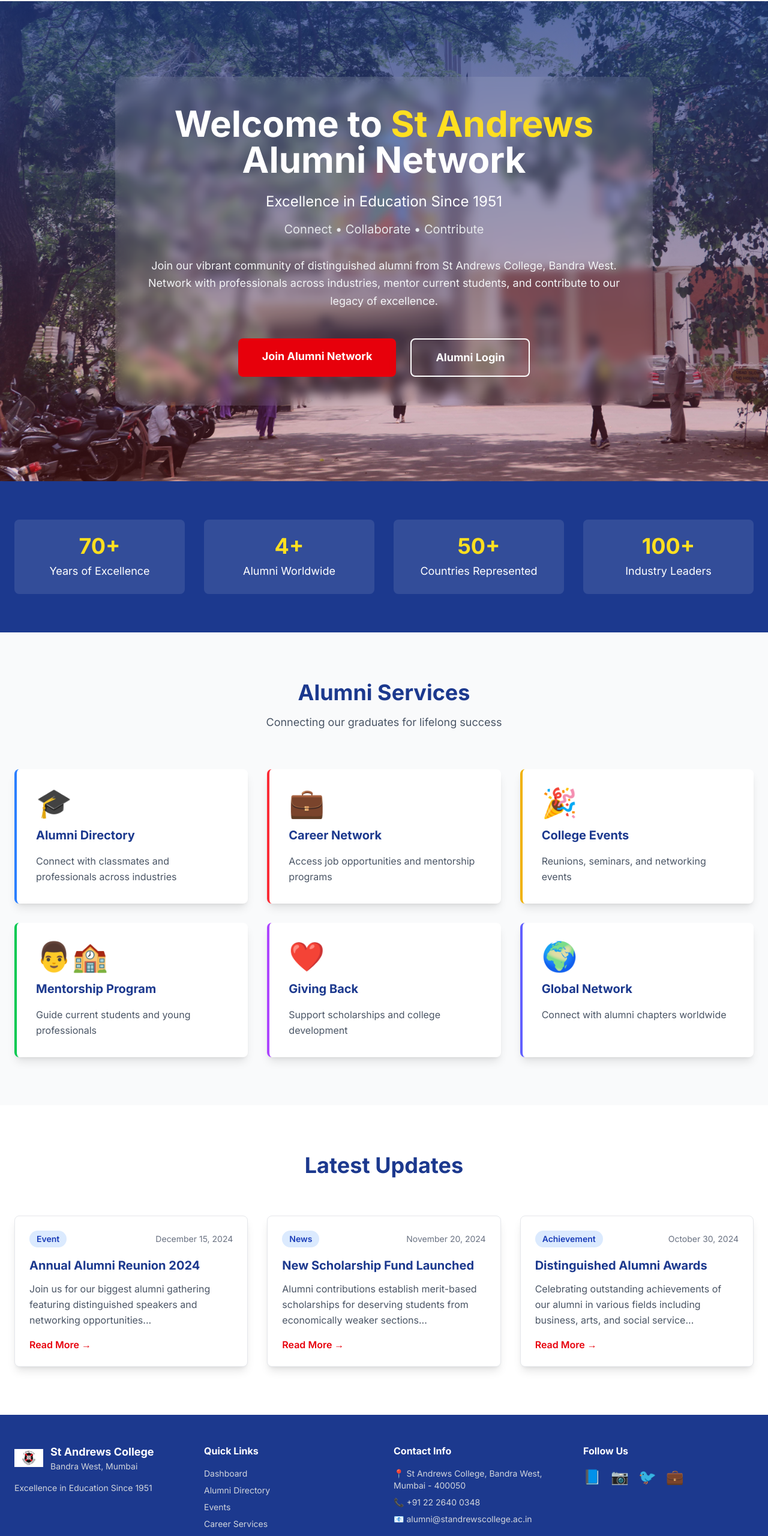
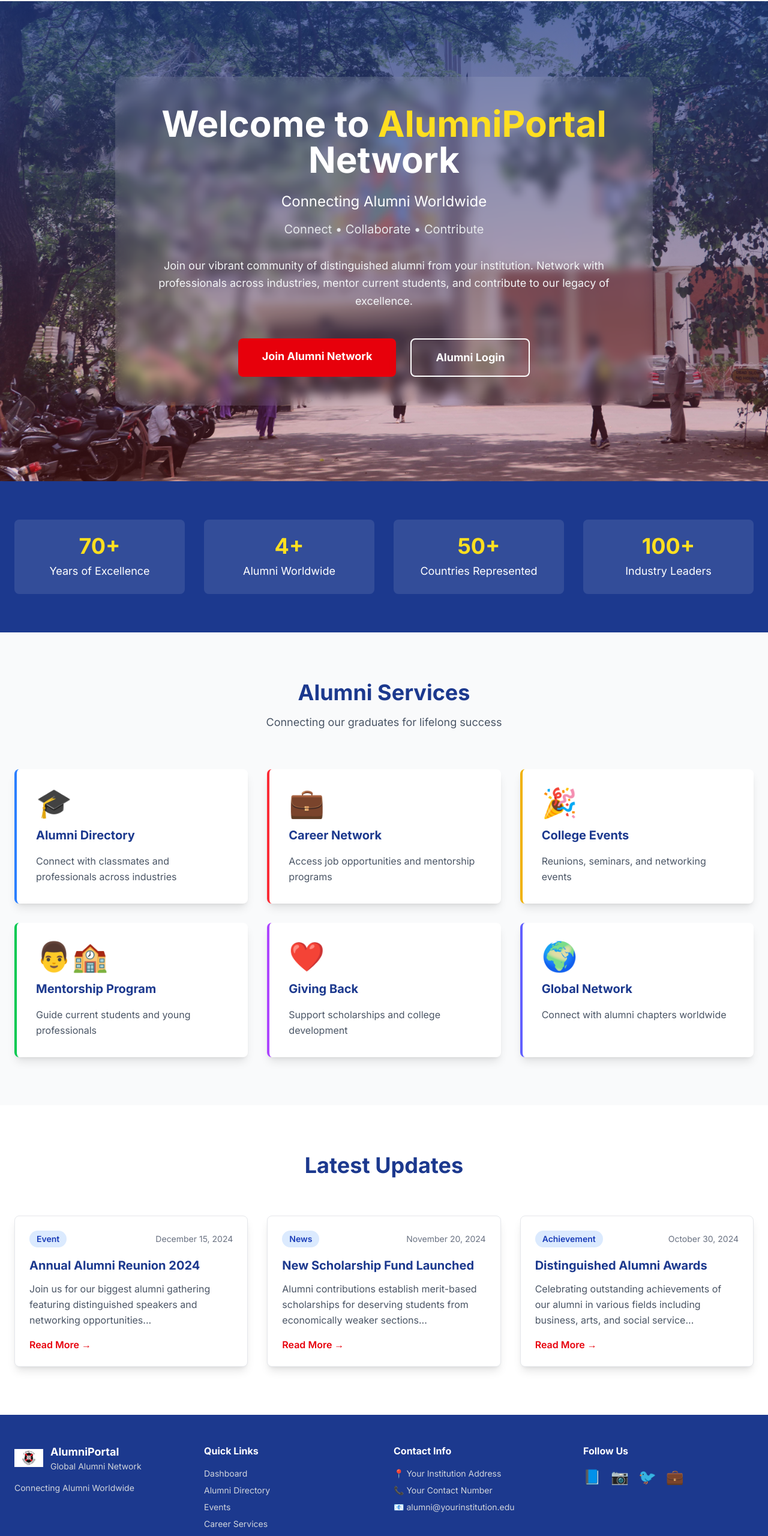
Before and after one commit to TaiyoYozakura/FP-Web-Proto, a Next.js app: page / in a window 1280 px wide. Shown: the part 207-2767 px from the top of the page at 60% size. Built offline with nearby package versions, Linux system fonts and the light colour scheme.

Commit message:
removed branding

```diff
--- a/package.json
+++ b/package.json
@@ -1,5 +1,5 @@
 {
-  "name": "alumni-portal-next",
+  "name": "alumniportal",
   "version": "0.1.0",
   "private": true,
   "scripts": {
--- a/src/app/admin/page.tsx
+++ b/src/app/admin/page.tsx
@@ -25,7 +25,7 @@ export default function AdminPage() {
         <div className="max-w-7xl mx-auto px-6">
           <div className="flex justify-between items-center h-16">
             <div className="flex items-center space-x-4">
-              <Image src="/SAC-LOGO.webp" alt="St Andrews College" width={40} height={40} className="rounded-full" />
+              <Image src="/SAC-LOGO.webp" alt="AlumniPortal" width={40} height={40} className="rounded-full" />
               <h1 className="text-xl font-bold text-black">Admin Panel</h1>
             </div>
             <div className="flex items-center space-x-6">
--- a/src/app/page.tsx
+++ b/src/app/page.tsx
@@ -45,12 +45,12 @@ export default function LandingPage() {
         <div className={`flex flex-col items-center justify-center min-h-screen text-center px-4 sm:px-6 lg:px-8 transition-all duration-1000 ${isVisible ? 'opacity-100 translate-y-0' : 'opacity-0 translate-y-10'}`}>
           <div className="bg-white/10 backdrop-blur-sm rounded-2xl p-6 sm:p-8 lg:p-12 max-w-4xl mx-auto">
             <h1 className="text-3xl sm:text-4xl lg:text-6xl font-bold text-white mb-4 lg:mb-6">
-              Welcome to <span className="text-yellow-300">St Andrews</span> Alumni Network
+              Welcome to <span className="text-yellow-300">AlumniPortal</span> Network
             </h1>
-            <p className="text-lg sm:text-xl lg:text-2xl text-white mb-3 lg:mb-4">Excellence in Education Since 1951</p>
+            <p className="text-lg sm:text-xl lg:text-2xl text-white mb-3 lg:mb-4">Connecting Alumni Worldwide</p>
             <p className="text-base sm:text-lg lg:text-xl text-gray-200 mb-6 lg:mb-8">Connect • Collaborate • Contribute</p>
             <p className="text-sm sm:text-base lg:text-lg text-gray-100 mb-8 lg:mb-12 leading-relaxed">
-              Join our vibrant community of distinguished alumni from St Andrews College, Bandra West.
+              Join our vibrant community of distinguished alumni from your institution.
               Network with professionals across industries, mentor current students, and contribute to our legacy of excellence.
             </p>
             <div className="flex flex-col sm:flex-row justify-center gap-4 sm:gap-6">
@@ -153,13 +153,13 @@ export default function LandingPage() {
           <div className="grid sm:grid-cols-2 lg:grid-cols-4 gap-6 lg:gap-8 mb-8">
             <div>
               <div className="flex items-center mb-4">
-                <Image src="/SAC-LOGO.webp" alt="St Andrews College" width={40} height={40} className="mr-3 lg:w-12 lg:h-12" />
+                <Image src="/SAC-LOGO.webp" alt="AlumniPortal" width={40} height={40} className="mr-3 lg:w-12 lg:h-12" />
                 <div>
-                  <h3 className="font-bold text-base lg:text-lg">St Andrews College</h3>
-                  <p className="text-xs lg:text-sm text-gray-300">Bandra West, Mumbai</p>
+                  <h3 className="font-bold text-base lg:text-lg">AlumniPortal</h3>
+                  <p className="text-xs lg:text-sm text-gray-300">Global Alumni Network</p>
                 </div>
               </div>
-              <p className="text-gray-300 text-xs lg:text-sm">Excellence in Education Since 1951</p>
+              <p className="text-gray-300 text-xs lg:text-sm">Connecting Alumni Worldwide</p>
             </div>
             <div>
               <h4 className="font-bold mb-4 text-sm lg:text-base">Quick Links</h4>
@@ -174,9 +174,9 @@ export default function LandingPage() {
             <div>
               <h4 className="font-bold mb-4 text-sm lg:text-base">Contact Info</h4>
               <div className="space-y-2 text-xs lg:text-sm text-gray-300">
-                <p>📍 St Andrews College, Bandra West, Mumbai - 400050</p>
-                <p>📞 +91 22 2640 0348</p>
-                <p>📧 alumni@standrewscollege.ac.in</p>
+                <p>📍 Your Institution Address</p>
+                <p>📞 Your Contact Number</p>
+                <p>📧 alumni@yourinstitution.edu</p>
               </div>
             </div>
             <div>
@@ -190,7 +190,7 @@ export default function LandingPage() {
             </div>
           </div>
           <div className="border-t border-blue-800 pt-6 lg:pt-8 text-center">
-            <p className="text-gray-400 text-xs lg:text-sm">© 2024 St Andrews College Alumni Portal. All rights reserved.</p>
+            <p className="text-gray-400 text-xs lg:text-sm">© 2024 AlumniPortal. All rights reserved.</p>
           </div>
         </div>
       </footer>
--- a/src/components/Navbar.tsx
+++ b/src/components/Navbar.tsx
@@ -22,7 +22,7 @@ export default function Navbar() {
       {/* Top Bar */}
       <div className="bg-blue-900 text-white py-2 px-4 text-xs sm:text-sm">
         <div className="container mx-auto flex flex-col sm:flex-row sm:justify-between items-center">
-          <span className="mb-2 sm:mb-0">📧 alumni@standrewscollege.ac.in | 📞 +91 22 2640 0348</span>
+          <span className="mb-2 sm:mb-0">📧 alumni@yourinstitution.edu | 📞 Your Contact Number</span>
           <div className="flex space-x-4">
             <Link href="#" className="hover:text-yellow-300">Student Portal</Link>
             <Link href="#" className="hover:text-yellow-300">Faculty Portal</Link>
@@ -36,11 +36,11 @@ export default function Navbar() {
           <div className="flex justify-between items-center py-4">
             {/* Logo */}
             <Link href="/" className="flex items-center space-x-2 sm:space-x-4">
-              <Image src="/SAC-LOGO.webp" alt="St Andrews College" width={60} height={60} className="sm:w-20 sm:h-20" />
+              <Image src="/SAC-LOGO.webp" alt="AlumniPortal" width={60} height={60} className="sm:w-20 sm:h-20" />
               <div>
-                <h1 className="text-lg sm:text-2xl font-bold text-blue-900">ST. ANDREWS COLLEGE</h1>
-                <p className="text-xs sm:text-sm text-gray-600">BANDRA (WEST), MUMBAI</p>
-                <p className="text-xs text-red-600 font-semibold">ALUMNI PORTAL</p>
+                <h1 className="text-lg sm:text-2xl font-bold text-blue-900">ALUMNIPORTAL</h1>
+                <p className="text-xs sm:text-sm text-gray-600">GLOBAL ALUMNI NETWORK</p>
+                <p className="text-xs text-red-600 font-semibold">CONNECTING ALUMNI WORLDWIDE</p>
               </div>
             </Link>
 
```
